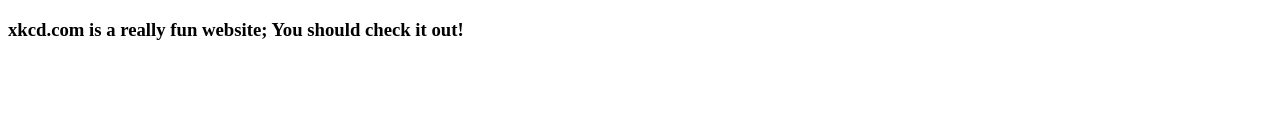
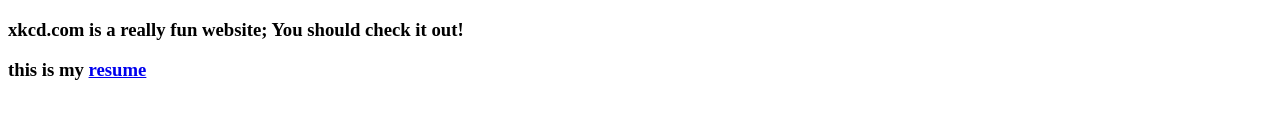
Before and after one commit to duckmaster2000/website, a plain HTML site: page index.html in a window 1280 px wide. Shown: the part 677-796 px from the top of the page. Drawn offline with Linux system fonts and the light colour scheme.

Commit message:
Update index.html

```diff
--- a/index.html
+++ b/index.html
@@ -18,5 +18,7 @@
 <img src="IMG_0390-1.jpg" alt="Sorry no image" width="256">
 <hr>
 <h3>xkcd.com is a really fun website; You should check it out!</h3>
+
+<h3>this is my <a href="resume.html">resume</a></h3>
 </body>
 </html>
```
